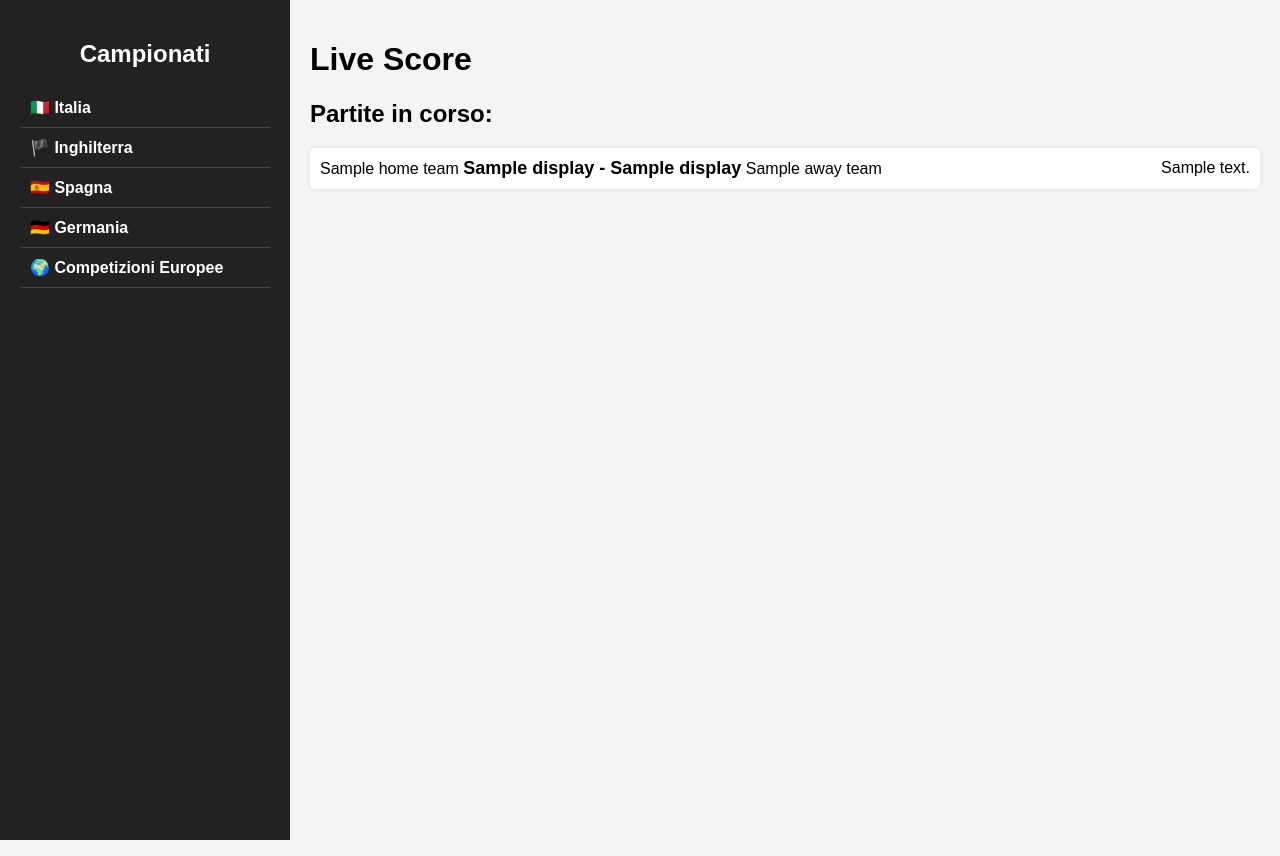
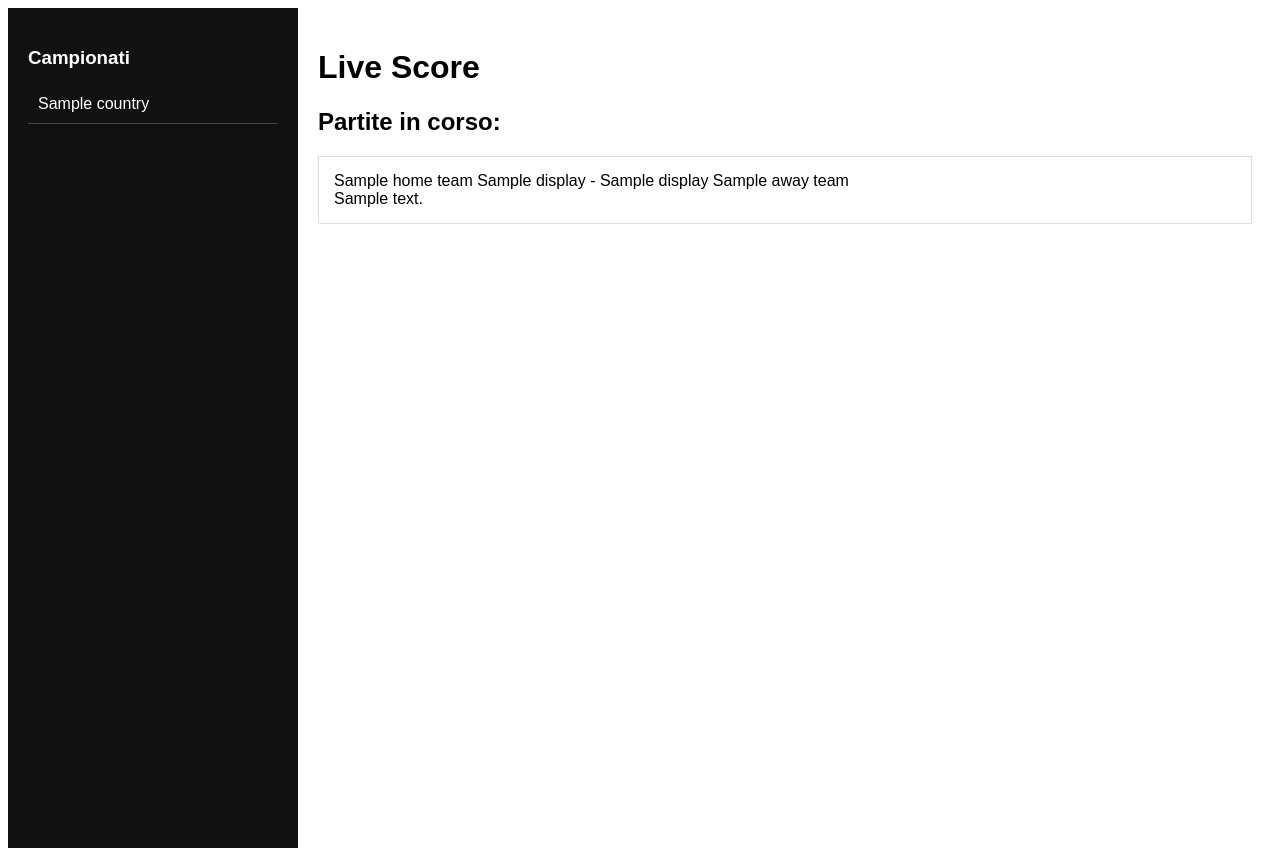
Before and after one commit to Tagliax79/LiveScoreApp, a Flask app: template templates/index.html in a window 1280 px wide. Run offline with Flask 3, Linux system fonts and the light colour scheme; the template is opened without the code that fills it: most values are stand-ins (such as "Sample title", 1, 10 or a date in 2020).

Commit message:
seconda prova Fix raggruppamento competizioni per paese e debug

```diff
--- a/app.py
+++ b/app.py
@@ -8,7 +8,6 @@ app = Flask(__name__)
 
 # Imposta la chiave API di OpenAI
 openai.api_key = os.getenv("OPENAI_API_KEY")
-
 
 def generate_commentary(match_data, statistics, incidents):
     """Genera un commento dettagliato e coinvolgente sulla partita con stile giornalistico."""
@@ -25,15 +24,12 @@ def generate_commentary(match_data, statistics, incidents):
     away_score = match_data["event"]["awayScore"]["display"]
     status = match_data["event"]["status"]["description"]
 
-    # Determiniamo se la partita è in corso o conclusa
+    match_phase = f"La partita è attualmente in corso ({status})."
     if "HT" in status or "Intervallo" in status or "Half-time" in status:
         match_phase = "Il primo tempo si è appena concluso."
     elif "FT" in status or "Terminata" in status or "Full-time" in status:
         match_phase = "La partita è terminata."
-    else:
-        match_phase = f"La partita è attualmente in corso ({status})."
 
-    # Raccolta statistiche principali
     stats_text = ""
     if statistics and "statistics" in statistics:
         for stat_group in statistics["statistics"]:
@@ -43,12 +39,10 @@ def generate_commentary(match_data, statistics, incidents):
                     for stat in group["statisticsItems"]:
                         stats_text += f"- {stat['name']}: {home_team} {stat['home']} - {stat['away']} {away_team}\n"
 
-    # Raccolta eventi principali (goal, cartellini, sostituzioni)
     event_text = ""
     if incidents and "incidents" in incidents:
         for event in incidents["incidents"]:
             team_name = event.get("team", {}).get("name", "Sconosciuto")
-
             if event["incidentType"] == "goal":
                 event_text += f"⚽ Gol di {event['player']['name']} per il {team_name} al minuto {event['time']}!\n"
             elif event["incidentType"] == "card":
@@ -59,7 +53,6 @@ def generate_commentary(match_data, statistics, incidents):
             elif event["incidentType"] == "substitution":
                 event_text += f"🔄 Cambio: {event['playerOut']['name']} esce, entra {event['playerIn']['name']} per il {team_name} al {event['time']}'.\n"
 
-    # Creazione del prompt per ChatGPT
     prompt = f"""
     Sei un commentatore sportivo esperto. Scrivi un commento coinvolgente e realistico sulla partita tra {home_team} e {away_team}.
     {match_phase}
@@ -86,49 +79,27 @@ def generate_commentary(match_data, statistics, incidents):
 
     except Exception as e:
         print("\n=== DEBUG: ERRORE GPT ===")
-        print(str(e))  # Stampa l'errore della chiamata a OpenAI
+        print(str(e))
         return f"Errore nella generazione del commento: {str(e)}"
-
 
 @app.route("/")
 def index():
     live_matches = fetch_live_matches()
 
-    # Debug: Stampiamo i dati ricevuti dall'API
-    print("\n=== DEBUG: JSON ricevuto da fetch_live_matches() ===")
-    print(json.dumps(live_matches, indent=4))
+    if "error" in live_matches:
+        return render_template("index.html", error=live_matches["error"])
 
-    if "error" in live_matches:
-        return render_template("index.html", error=live_matches["error"], grouped_matches={})
-
-    matches = live_matches.get("events", [])
-    if not isinstance(matches, list):
-        matches = []
-
-    if not matches:
-        print("=== DEBUG: Nessuna partita trovata ===")
-
-    # Raggruppamento delle partite per paese e competizione
     grouped_matches = {}
-    for match in matches:
-        tournament = match.get("tournament", {})
-        country = tournament.get("category", {}).get("name", "Sconosciuto")
-        competition = tournament.get("name", "Sconosciuto")
-
+    for match in live_matches.get("events", []):
+        country = match["tournament"]["category"]["name"]
+        tournament = match["tournament"]["name"]
         if country not in grouped_matches:
             grouped_matches[country] = {}
+        if tournament not in grouped_matches[country]:
+            grouped_matches[country][tournament] = []
+        grouped_matches[country][tournament].append(match)
 
-        if competition not in grouped_matches[country]:
-            grouped_matches[country][competition] = []
-
-        grouped_matches[country][competition].append(match)
-
-    # Debug: Stampiamo la struttura creata
-    print("\n=== DEBUG: Struttura grouped_matches ===")
-    print(json.dumps(grouped_matches, indent=4))
-
-    return render_template("index.html", grouped_matches=grouped_matches)
-
+    return render_template("index.html", matches=grouped_matches)
 
 @app.route("/match/<match_id>")
 def match_details(match_id):
@@ -140,12 +111,10 @@ def match_details(match_id):
     if "error" in match_data:
         return jsonify(match_data)
 
-    # Generazione del commento con ChatGPT
     commento_chatgpt = generate_commentary(match_data, statistics, incidents)
 
     return render_template("match.html", match=match_data, statistics=statistics, scorers=scorers, incidents=incidents, commento=commento_chatgpt)
 
-
 if __name__ == "__main__":
     port = int(os.environ.get("PORT", 8080))
     app.run(host="0.0.0.0", port=port)
--- a/templates/index.html
+++ b/templates/index.html
@@ -7,134 +7,77 @@
     <style>
         body {
             font-family: Arial, sans-serif;
-            margin: 0;
-            padding: 0;
-            background-color: #f4f4f4;
             display: flex;
         }
         .sidebar {
             width: 250px;
-            background-color: #222;
+            background: #111;
             color: white;
             padding: 20px;
             height: 100vh;
-            overflow-y: auto;
         }
-        .sidebar h2 {
-            text-align: center;
+        .sidebar h3 {
+            margin-bottom: 10px;
         }
-        .country {
+        .sidebar ul {
+            list-style: none;
+            padding: 0;
+        }
+        .sidebar li {
             cursor: pointer;
-            font-weight: bold;
             padding: 10px;
             border-bottom: 1px solid #444;
         }
-        .competitions {
-            display: none;
-            list-style: none;
-            padding-left: 15px;
-        }
-        .competitions li {
-            padding: 5px 0;
-        }
-        .competitions li a {
-            color: white;
-            text-decoration: none;
-        }
-        .competitions li a:hover {
-            text-decoration: underline;
+        .sidebar li:hover {
+            background: #222;
         }
         .content {
             flex: 1;
             padding: 20px;
         }
         .match-card {
+            border: 1px solid #ddd;
+            padding: 15px;
+            margin-bottom: 10px;
+            cursor: pointer;
             background: white;
-            padding: 10px;
-            margin: 10px 0;
-            border-radius: 5px;
-            box-shadow: 0px 0px 5px rgba(0, 0, 0, 0.1);
-            display: flex;
-            justify-content: space-between;
-            align-items: center;
-            cursor: pointer;
-        }
-        .match-card:hover {
-            background: #eaeaea;
-        }
-        .score {
-            font-weight: bold;
-            font-size: 18px;
         }
     </style>
 </head>
 <body>
-    <!-- Sidebar -->
     <div class="sidebar">
-        <h2>Campionati</h2>
-        <div class="country" onclick="toggleCompetitions('italy')">🇮🇹 Italia</div>
-        <ul class="competitions" id="italy">
-            <li><a href="#" onclick="filterMatches('Serie A')">Serie A</a></li>
-            <li><a href="#" onclick="filterMatches('Serie B')">Serie B</a></li>
-            <li><a href="#" onclick="filterMatches('Coppa Italia')">Coppa Italia</a></li>
-        </ul>
-
-        <div class="country" onclick="toggleCompetitions('england')">🏴 Inghilterra</div>
-        <ul class="competitions" id="england">
-            <li><a href="#" onclick="filterMatches('Premier League')">Premier League</a></li>
-            <li><a href="#" onclick="filterMatches('Championship')">Championship</a></li>
-            <li><a href="#" onclick="filterMatches('FA Cup')">FA Cup</a></li>
-        </ul>
-
-        <div class="country" onclick="toggleCompetitions('spain')">🇪🇸 Spagna</div>
-        <ul class="competitions" id="spain">
-            <li><a href="#" onclick="filterMatches('La Liga')">La Liga</a></li>
-            <li><a href="#" onclick="filterMatches('Segunda División')">Segunda División</a></li>
-        </ul>
-
-        <div class="country" onclick="toggleCompetitions('germany')">🇩🇪 Germania</div>
-        <ul class="competitions" id="germany">
-            <li><a href="#" onclick="filterMatches('Bundesliga')">Bundesliga</a></li>
-            <li><a href="#" onclick="filterMatches('2. Bundesliga')">2. Bundesliga</a></li>
-        </ul>
-
-        <div class="country" onclick="toggleCompetitions('europe')">🌍 Competizioni Europee</div>
-        <ul class="competitions" id="europe">
-            <li><a href="#" onclick="filterMatches('Champions League')">Champions League</a></li>
-            <li><a href="#" onclick="filterMatches('Europa League')">Europa League</a></li>
-            <li><a href="#" onclick="filterMatches('Conference League')">Conference League</a></li>
+        <h3>Campionati</h3>
+        <ul id="tournament-list">
+            {% for country, tournaments in matches.items() %}
+                <li onclick="toggleDropdown('{{ country }}')">{{ country }}</li>
+                <ul id="{{ country }}" style="display: none;">
+                    {% for tournament, match_list in tournaments.items() %}
+                        <li onclick="filterMatches('{{ tournament }}')">{{ tournament }}</li>
+                    {% endfor %}
+                </ul>
+            {% endfor %}
         </ul>
     </div>
 
-    <!-- Main Content -->
     <div class="content">
         <h1>Live Score</h1>
         <h2>Partite in corso:</h2>
-        <div id="matches-container">
-            {% for match in matches %}
-                <div class="match-card" data-competition="{{ match.tournament.name }}" onclick="location.href='/match/{{ match.id }}'">
-                    <span>{{ match.homeTeam.name }} <span class="score">{{ match.homeScore.display }} - {{ match.awayScore.display }}</span> {{ match.awayTeam.name }}</span>
-                    <span>{{ match.status.description }}</span>
-                </div>
+        {% for country, tournaments in matches.items() %}
+            {% for tournament, match_list in tournaments.items() %}
+                {% for match in match_list %}
+                    <div class="match-card" data-competition="{{ tournament }}" onclick="location.href='/match/{{ match.id }}'">
+                        {{ match.homeTeam.name }} {{ match.homeScore.display }} - {{ match.awayScore.display }} {{ match.awayTeam.name }}
+                        <br>{{ match.status.description }}
+                    </div>
+                {% endfor %}
             {% endfor %}
-        </div>
+        {% endfor %}
     </div>
 
     <script>
-        function toggleCompetitions(countryId) {
-            let competitions = document.getElementById(countryId);
-            competitions.style.display = (competitions.style.display === 'block') ? 'none' : 'block';
-        }
-
-        function filterMatches(competitionName) {
-            let matches = document.querySelectorAll('.match-card');
-            matches.forEach(match => {
-                if (match.getAttribute('data-competition') === competitionName || competitionName === "Tutti") {
-                    match.style.display = "flex";
-                } else {
-                    match.style.display = "none";
-                }
-            });
+        function toggleDropdown(country) {
+            var el = document.getElementById(country);
+            el.style.display = el.style.display === "none" ? "block" : "none";
         }
     </script>
 </body>
```
